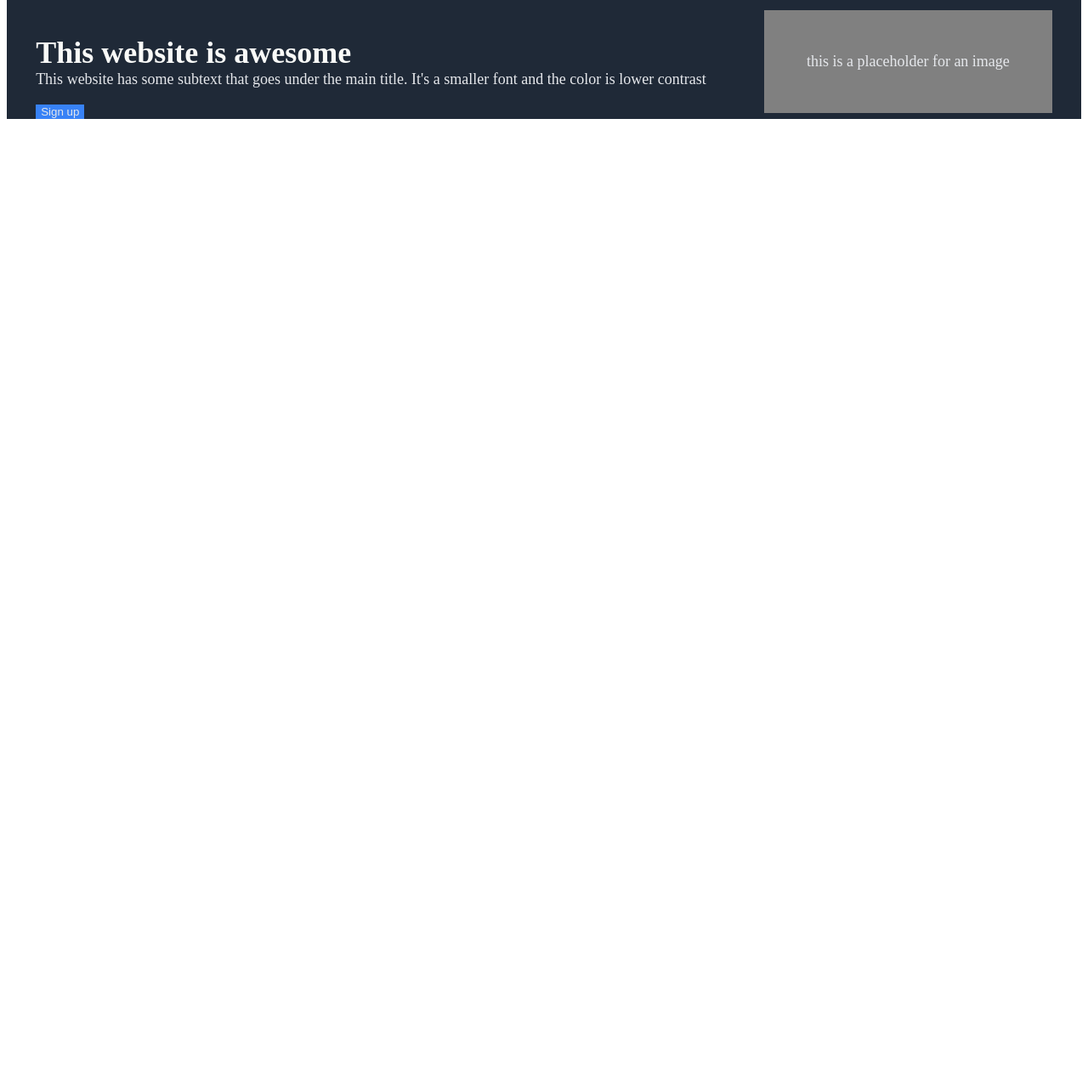
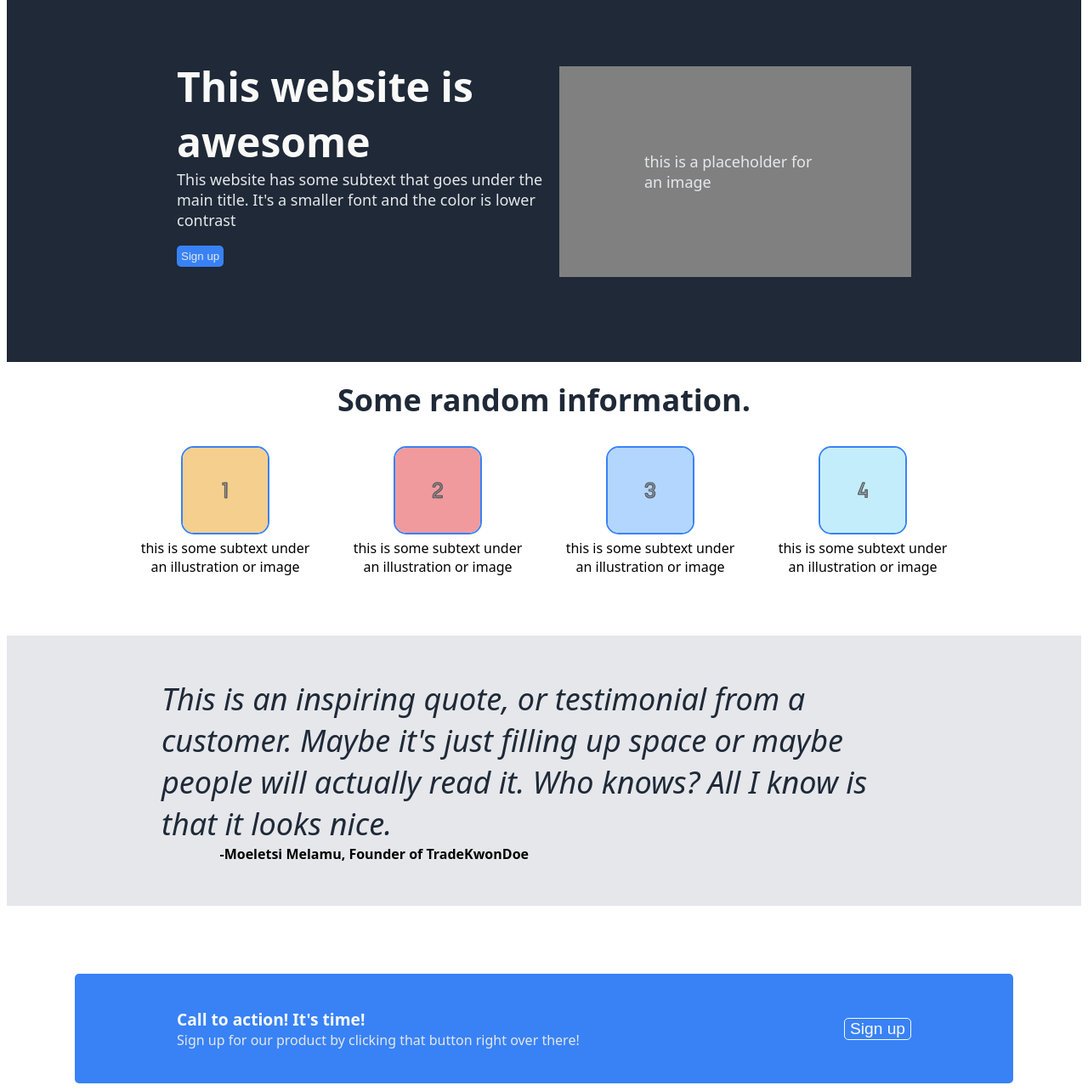
Before and after one commit to moeletsi-codes/landing-page, a plain HTML site: page index.html in a window 1280 px wide. Shown: the part 56-1340 px from the top of the page at 85% size. Before the commit the page ends 800 px from the top, so only its background shows below. Drawn offline with Linux system fonts and the light colour scheme.

Commit message:
Edit layout of first 2 sections (Header & Hero text section) and Add 2 more sections (Body & Footer)

```diff
--- a/index.html
+++ b/index.html
@@ -9,16 +9,22 @@
 <body>
     <div class="header">
         <div class="logo">
+            <!-- TradeKwonDoe -->
             Header Logo
         </div>
         <ul class="links">
+            <!-- Home -->
             <li><a href="#">header link one</a></li>
+            <!-- product -->
             <li><a href="#">header link two</a></li>
+            <!-- resources -->
             <li><a hre="#">header link three</a></li>
+            <!-- could add "pricing", "login" and "start free trial buttin" -->
         </ul>
     </div>
+
     <div class="hero">
-        <div>
+        <div class="hero-text">
             <p class="main">This website is awesome</p>
             <p class="secondary">This website has some subtext that goes under the main title. It's a smaller font and the color is lower contrast</p>
             <button class="button-1">Sign up</button>
@@ -27,5 +33,44 @@
             this is a placeholder for an image
         </div>
     </div>
+
+    <!-- info about ICT and Info about TradeKwonDoe -->
+    <div class="information">Some random information.</div>
+
+    <div class="subtexts">
+        <!-- ICT Basics -->
+        <div class="subtext">
+            <img src="./images/one.svg" alt="picture-1">
+            <div class="text">this is some subtext under an illustration or image</div>
+        </div>
+        <!-- MM Primer -->
+        <div class="subtext">
+            <img src="./images/two.svg" alt="picture-2">
+            <div class="text">this is some subtext under an illustration or image</div>
+        </div>
+        <!-- MM Series  -->
+        <div class="subtext">
+            <img src="./images/three.svg" alt="picture-3">
+            <div class="text">this is some subtext under an illustration or image</div>
+        </div>
+        <!-- ICT 2022 Mentorship -->
+        <div class="subtext">
+            <img src="./images/four.svg" alt="picture-4">
+            <div class="text">this is some subtext under an illustration or image</div>
+        </div>
+    </div>
+
+    <div class="quote-section">
+        <div class="quote"><em>This is an inspiring quote, or testimonial from a customer. Maybe it's just filling up space or maybe people will actually read it. Who knows? All I know is that it looks nice.</em></div>
+        <div class="name"><strong> -Moeletsi Melamu, Founder of TradeKwonDoe</strong></div>
+    </div>
+
+    <div class="footer">
+        <div class="action">
+            <div class="call"><strong>Call to action! It's time!</strong> </div>
+            <div class="call-2">Sign up for our product by clicking that button right over there!</div>
+        </div>
+        <button class="button-2">Sign up</button>
+    </div>
 </body>
 </html>
--- a/styles.css
+++ b/styles.css
@@ -1,3 +1,10 @@
+body {
+    font-family: system-ui, -apple-system, BlinkMacSystemFont, 'Segoe UI', Roboto, Oxygen, Ubuntu, Cantarell, 'Open Sans', 'Helvetica Neue', sans-serif;
+    display: flex;
+    flex-direction: column;
+    flex-shrink: 0;
+}
+
 .header,
 .hero {
     background: #1F2937;
@@ -9,7 +16,7 @@
 }
 
 .logo {
-    /* margin-right: 500px; */
+    margin-right: 470px;
     font-size: 24px;
     color: #F9FAF8;
 }
@@ -31,15 +38,24 @@ a {
 
 .hero {
     display: flex;
-    justify-content: space-around;
+    justify-content: space-between;
     align-items: center;
+    padding-bottom: 100px;
+
 }
 
 .main {
-    font-size: 36px;
+    font-size: 48px;
     font-weight: bolder;
     color: #F9FAF8;
     margin-bottom: 0;
+
+}
+
+.hero-text {
+    margin-left: 200px;
+    max-width: 450px; /* this is so the text has limited space */
+
 }
 
 .secondary,
@@ -49,11 +65,14 @@ a {
 }
 
 .secondary {
+    display: flex;
     margin-top: 0;
 }
 .placeholder {
+    margin-top: 70px;
     background-color: grey;
-    padding: 50px;
+    padding: 100px;
+    margin-right: 200px;
 }
 
 .button-1 {
@@ -61,4 +80,90 @@ a {
     color: #E5E7EB;
     border: 1px #3882F6;
    /* change border edges to curves */
+   border-radius: 5px;
+   padding: 5px;
 }
+
+.information {
+    display: flex;
+    justify-content: center;
+    font-size: 36px;
+    font-weight: bolder;
+    color: #1F2937;
+    padding: 20px;
+}
+
+.subtexts {
+    display: flex;
+    justify-content: center;
+    gap: 50px;
+    text-align: center; /* so the text and pictures are in the same line */
+    padding: 10px;
+    margin-bottom: 60px;
+}
+
+.subtext {
+   max-width: 200px;  /* so the text and pics don't take up the entire width */
+}
+
+img {
+    width: 100px;
+    height: 100px;
+    border: solid 2px #3882F6;
+    border-radius: 15px;
+}
+
+.quote-section {
+    display: flex;
+    flex-direction: column;
+    background: #E5E7EB;
+    padding: 50px;
+    justify-content: center;
+    align-items: center;
+    font-weight: lighter;
+}
+
+.quote {
+    font-size: 36px;
+    color: #1F2937;
+    max-width: 900px;
+}
+
+.name {
+    display: flex;
+    align-self: flex-end;
+    margin-right: 600px;
+}
+
+.footer {
+    display:flex;
+    flex-direction: row;
+    border-radius: 5px;
+    background-color: #3882F6;
+    justify-content: space-between;
+    margin: 80px;
+    padding: 40px;
+    align-items: center;
+}
+
+.action {
+    margin-left: 80px;
+}
+
+.call {
+    color: #F9FAF8;
+    font-size: larger;
+}
+
+.call-2 {
+    color:  #E5E7EB;
+}
+
+.button-2 {
+    background-color: #3882F6;
+    color: #F9FAF8;
+    font-size: larger;
+    border: 1px solid #F9FAF8;
+    border-radius: 5px;
+    margin-right: 80px;
+}
```
Also changed, not shown: images/four.svg (added), images/one.svg (added), images/three.svg (added), images/two.svg (added), 1 other file.
